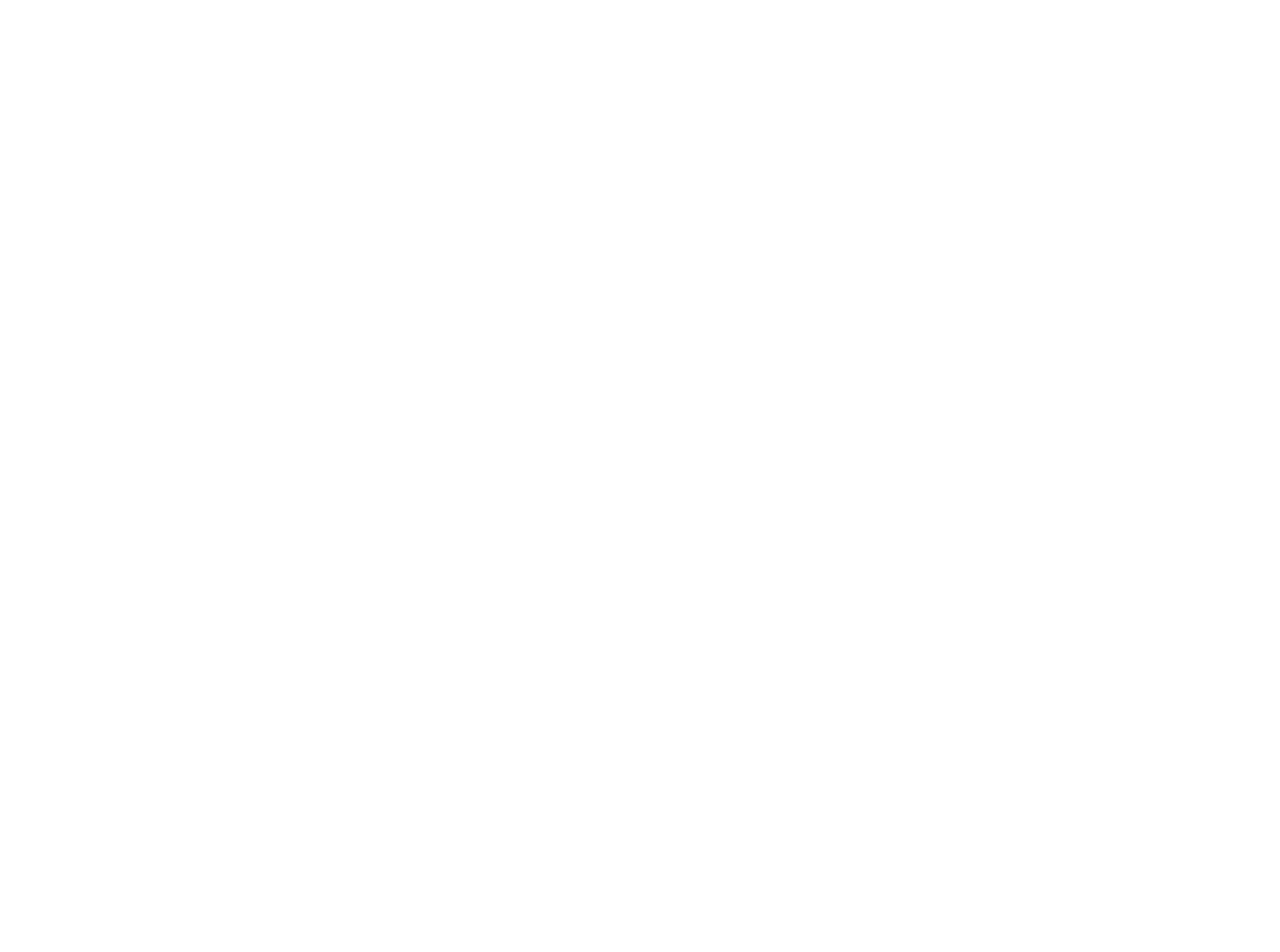
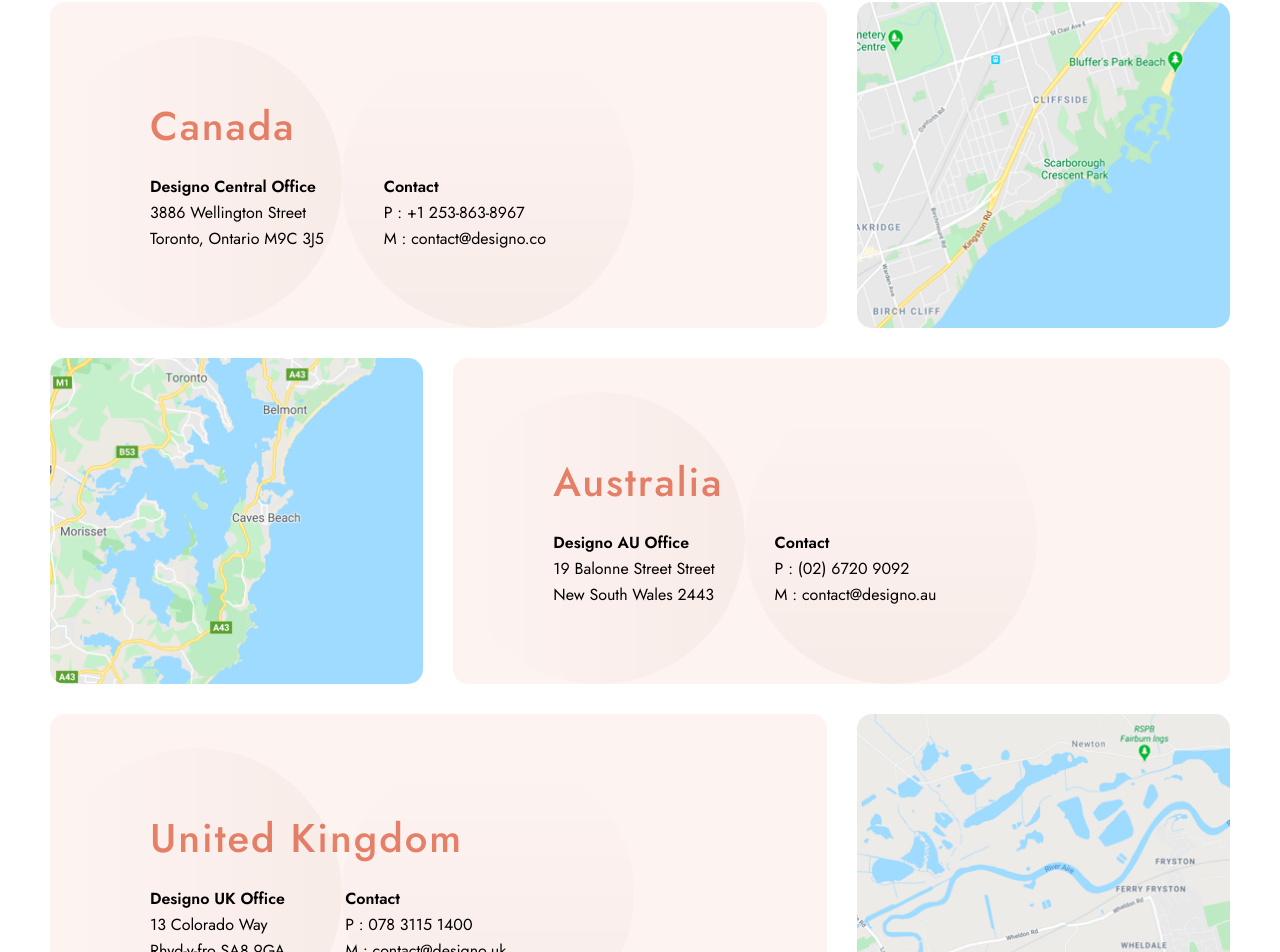
Before and after one commit to Amusah/Designo, a React (Vite) app: page /locations in a window 1280 px wide. Before the commit this address had no page. Shown: the part 126-1078 px from the top of the page. Before the commit the page ends 800 px from the top, so only its background shows below. Built offline with nearby package versions, Linux system fonts and the light colour scheme.

Commit message:
Locations page complete

```diff
--- a/package.json
+++ b/package.json
@@ -10,8 +10,10 @@
     "preview": "vite preview"
   },
   "dependencies": {
+    "leaflet": "^1.9.4",
     "react": "^18.3.1",
     "react-dom": "^18.3.1",
+    "react-leaflet": "^4.2.1",
     "react-router-dom": "^6.25.1"
   },
   "devDependencies": {
--- a/src/App.jsx
+++ b/src/App.jsx
@@ -7,6 +7,7 @@
 import AppDesign from './pages/AppDesign';
 import GraphicDesign from './pages/GraphicDesign';
 import AboutPage from './pages/AboutPage';
+import LocationsPage from './pages/LocationsPage';
 
 import { BrowserRouter, Routes, Route } from 'react-router-dom';
 
@@ -25,6 +26,7 @@
           <Route path='appdesign' element={<AppDesign />} />
           <Route path='graphicdesign' element={<GraphicDesign />} />
           <Route path='about' element={<AboutPage />} />
+          <Route path='locations' element={<LocationsPage />}/>
         </Routes>
       </BrowserRouter>
   );
--- a/src/Components/About.module.scss
+++ b/src/Components/About.module.scss
@@ -1,13 +1,13 @@
 @import "../mixins.scss";
 
-.bannerContainer {
-  background-color: var(--peach);
-  height: 48rem;
-  position: relative;
-  overflow: hidden;
-  display: flex;
-  justify-content: space-between;
-}
+// .bannerContainer {
+//   background-color: var(--peach);
+//   height: 48rem;
+//   position: relative;
+//   overflow: hidden;
+//   display: flex;
+//   justify-content: space-between;
+// }
 
 .bgPattern {
   position: absolute;
@@ -35,11 +35,11 @@
 }
 
 @media screen and (width <= 1070px) {
-  .bannerContainer {
-    flex-direction: column-reverse;
-    // height: 63.2rem;
-    height: 80vh;
-  }
+  // .bannerContainer {
+  //   flex-direction: column-reverse;
+  //   // height: 63.2rem;
+  //   height: 80vh;
+  // }
 
   .bannerText {
     width: 100%;
@@ -59,9 +59,9 @@
 }
 
 @media screen and (width <= 660px) {
-  .bannerContainer {
-    border-radius: 0 !important;
-  }
+  // .bannerContainer {
+  //   border-radius: 0 !important;
+  // }
 
   .bgPattern {
     top: 25%;
--- /dev/null
+++ b/src/Components/BannerLarge.jsx
@@ -0,0 +1,11 @@
+import React from "react";
+
+import styles from './BannerLarge.module.scss';
+
+const BannerLarge = ({ children }) => {
+  return (
+    <div className={`${styles.bannerContainer} border-radius`}>{children}</div>
+  );
+};
+
+export default BannerLarge;
--- /dev/null
+++ b/src/Components/BannerLarge.module.scss
@@ -0,0 +1,22 @@
+.bannerContainer {
+  background-color: var(--peach);
+  height: 48rem;
+  position: relative;
+  overflow: hidden;
+  display: flex;
+  justify-content: space-between;
+}
+
+@media screen and (width <= 1070px) {
+  .bannerContainer {
+    flex-direction: column-reverse;
+    // height: 63.2rem;
+    height: 80vh;
+  }
+}
+
+@media screen and (width <= 660px) {
+  .bannerContainer {
+    border-radius: 0 !important;
+  }
+}
--- a/src/Components/Location.jsx
+++ b/src/Components/Location.jsx
@@ -1,3 +1,5 @@
+import { Link } from "react-router-dom";
+
 import Button from "./Button";
 import styles from "./Location.module.scss";
 
@@ -16,7 +18,9 @@
             <img className={styles.bgPattern} src={location.bgPattern} alt="" />
           </div>
           <h3>{location.name}</h3>
-          <Button color={"btnPeach"}>See Location</Button>
+          <Link to={"/locations"}>
+            <Button color={"btnPeach"}>See Location</Button>
+          </Link>
         </div>
       ))}
     </div>
--- /dev/null
+++ b/src/Components/LocationsGrid.jsx
@@ -0,0 +1,106 @@
+import React, { useState, useEffect } from "react";
+import styles from "./LocationsGrid.module.scss";
+
+import { shared, locations } from "../assets";
+
+const { twoCircles } = shared.desktop;
+const { mapAustralia, mapCanada, mapUk } = locations.desktop;
+const { mapAustraliaTablet, mapCanadaTablet, mapUkTablet} = locations.tablet;
+
+const LocationsGrid = () => {
+  // const [isMobile, setIsMobile] = useState(window.innerWidth <= 660);
+  const [isTablet, setIsTablet] = useState(
+    window.innerWidth > 660 && window.innerWidth <= 1070
+  );
+
+  function checkView() {
+    // if (window.innerWidth <= 660) {
+    //   setIsMobile(true);
+    // }
+
+    if (window.innerWidth > 660 && window.innerWidth <= 1070) {
+      setIsTablet(true);
+    }
+  }
+
+  useEffect(() => {
+    checkView();
+
+    window.addEventListener("resize", checkView);
+    return () => window.removeEventListener("resize", checkView);
+  }, [isTablet]);
+
+  return (
+    <div className={styles.container}>
+      <div className={`${styles.location} ${styles.canada}`}>
+        <h2>Canada</h2>
+        <div className={styles.address}>
+          <p>
+            <span>Designo Central Office</span> <br />
+            3886 Wellington Street <br />
+            Toronto, Ontario M9C 3J5
+          </p>
+          <p>
+            <span>Contact</span> <br />
+            P : +1 253-863-8967 <br />M : contact@designo.co
+          </p>
+        </div>
+        <img className={styles.bgPattern} src={twoCircles} alt="bgPattern" />
+      </div>
+
+      {/* <div className={`${styles.map}`}>
+        <Map lat={61.0666922} lng={-107.991707} />
+      </div> */}
+      <img
+        className={`${styles.map} ${styles.canadaMap} border-radius`}
+        src={isTablet ? mapCanadaTablet : mapCanada}
+        alt="Map image"
+      />
+      <img
+        className={`${styles.map} ${styles.australiaMap} border-radius`}
+        src={isTablet ? mapAustraliaTablet : mapAustralia}
+        alt="Map image"
+      />
+
+      <div className={`${styles.location} ${styles.australia}`}>
+        <h2>Australia</h2>
+        <div className={styles.address}>
+          <p>
+            <span>Designo AU Office</span> <br />
+            19 Balonne Street Street <br />
+            New South Wales 2443
+          </p>
+          <p>
+            <span>Contact</span> <br />
+            P : (02) 6720 9092 <br />M : contact@designo.au
+          </p>
+        </div>
+        <img className={styles.bgPattern} src={twoCircles} alt="bgPattern" />
+      </div>
+
+      <div className={`${styles.location} ${styles.uk}`}>
+        <h2>United Kingdom</h2>
+        <div className={styles.address}>
+          <p>
+            <span>Designo UK Office</span> <br />
+            13 Colorado Way <br />
+            Rhyd-y-fro SA8 9GA
+          </p>
+          <p>
+            <span>Contact</span> <br />
+            P : 078 3115 1400 <br />M : contact@designo.uk
+          </p>
+        </div>
+        <img className={styles.bgPattern} src={twoCircles} alt="bgPattern" />
+      </div>
+
+      <img
+        className={`${styles.map} ${styles.ukMap} border-radius`}
+        src={isTablet ? mapUkTablet : mapUk}
+        alt="Map image"
+      />
+    </div>
+  );
+};
+
+export default LocationsGrid;
--- /dev/null
+++ b/src/Components/LocationsGrid.module.scss
@@ -0,0 +1,121 @@
+@import "../mixins.scss";
+
+.container {
+  display: grid;
+  grid-template-columns: repeat(3, 1fr);
+  gap: 3rem;
+  margin-bottom: 38rem;
+}
+
+.location {
+  position: relative;
+  background-color: rgb(253 243 240);
+  border-radius: 1.5rem;
+  height: 32.6rem;
+  padding: 10rem;
+  // width: 100%;
+
+  h2 {
+    color: var(--peach);
+    margin-bottom: 2.4rem;
+    @include font-h2;
+  }
+}
+
+.canada,
+.uk,
+.australia {
+  grid-column: span 2;
+}
+
+.map {
+  height: 32.6rem;
+  width: 100%;
+}
+
+.bgPattern {
+  position: absolute;
+  bottom: 0%;
+  left: 0%;
+}
+
+.address {
+  display: flex;
+  gap: 6rem;
+  // width: 25.5rem;
+
+  p {
+    @include body-font;
+
+    span {
+      font-weight: 600;
+    }
+  }
+}
+
+@media screen and (width <= 850px) {
+  .container {
+    grid-template-columns: repeat(1, 1fr);
+  }
+
+  .canadaMap {
+    grid-row-start: 1;
+    grid-column: span 3;
+  }
+
+  .canada,
+  .australia,
+  .uk {
+    grid-column: span 3;
+  }
+
+  .australiaMap {
+    grid-row-start: 3;
+    grid-column: span 3;
+  }
+
+  .ukMap {
+    grid-row-start: 5;
+    grid-column: span 3;
+  }
+
+  .canada,
+  .australia {
+    margin-bottom: 10rem;
+  }
+}
+
+@media screen and (width <= 660px) {
+  .container {
+    gap: 0;
+  }
+
+  .location {
+    overflow-x: hidden;
+    text-align: center;
+    height: 40rem;
+    padding: 5rem 0;
+    border-radius: 0;
+    display: flex;
+    flex-direction: column;
+    justify-content: center;
+
+    h2{
+      font-size: 3.2rem;
+    }
+
+    .address {
+      flex-direction: column;
+      gap: 2.4rem;
+    }
+  }
+
+  .canada,
+  .australia {
+    margin-bottom: 5rem;
+  }
+
+  .canadaMap, .australiaMap, .ukMap{
+    border-radius: 0 !important;
+  }
+}
--- a/src/assets/index.js
+++ b/src/assets/index.js
@@ -71,6 +71,15 @@
 import realDealMobile from "./about/mobile/image-real-deal.jpg";
 import worldClassMobile from "./about/mobile/image-world-class-talent.jpg";
 
+// Locations
+import mapAustralia from './locations/desktop/image-map-australia.png';
+import mapCanada from "./locations/desktop/image-map-canada.png";
+import mapUk from "./locations/desktop/image-map-united-kingdom.png";
+
+import mapAustraliaTablet from "./locations/tablet/image-map-australia.png";
+import mapCanadaTablet from "./locations/tablet/image-map-canada.png";
+import mapUkTablet from "./locations/tablet/image-map-uk.png";
+
 export const about = {
   desktop: {
     bgPatternHeroAbout,
@@ -135,6 +144,11 @@
   science,
 };
 
+export const locations = {
+  desktop: { mapAustralia, mapCanada, mapUk },
+  tablet: { mapAustraliaTablet, mapCanadaTablet, mapUkTablet }
+}
+
 export const shared = {
   desktop: {
     logoDark,
--- a/src/constants/index.js
+++ b/src/constants/index.js
@@ -16,7 +16,7 @@
   {
     id: "locations",
     title: "Locations",
-    route: "/location",
+    route: "/locations",
   },
   {
     id: "contact",
--- /dev/null
+++ b/src/pages/LocationsPage.jsx
@@ -0,0 +1,17 @@
+import Navbar from "../Components/Navbar";
+import Footer from "../Components/Footer";
+import LocationsGrid from "../Components/LocationsGrid";
+
+const LocationsPage = () => {
+  return (
+    <>
+      <div className="container">
+        <Navbar />
+        <LocationsGrid />
+      </div>
+      <Footer />
+    </>
+  )
+}
+
+export default LocationsPage;
```
Also changed, not shown: src/Components/About.jsx (+43 -31 lines), 1 other file (tests, documents, lock files or other folders).
